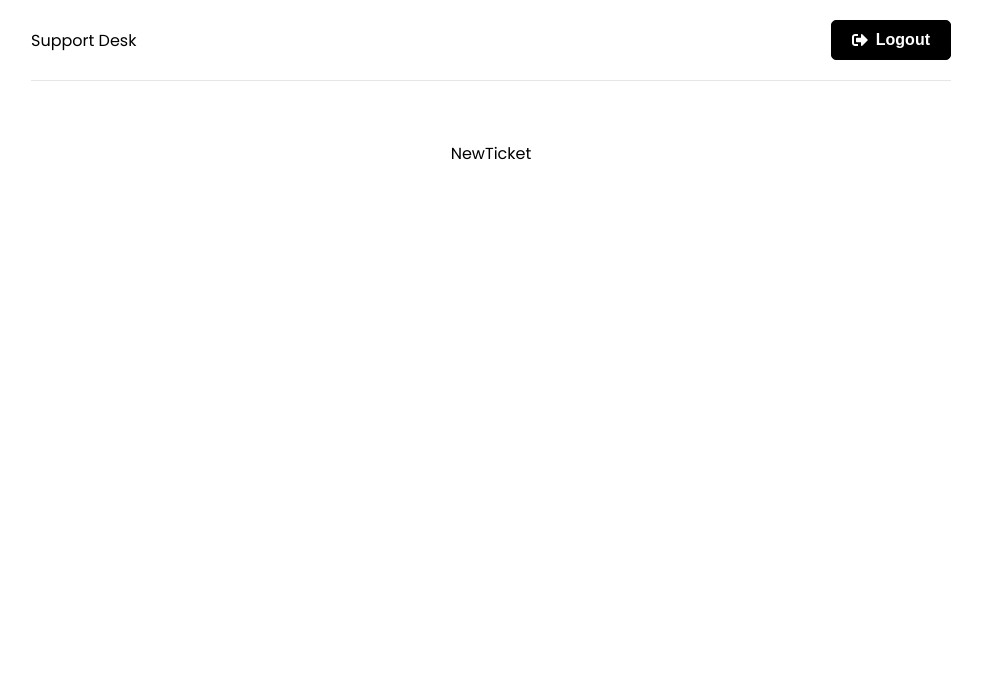
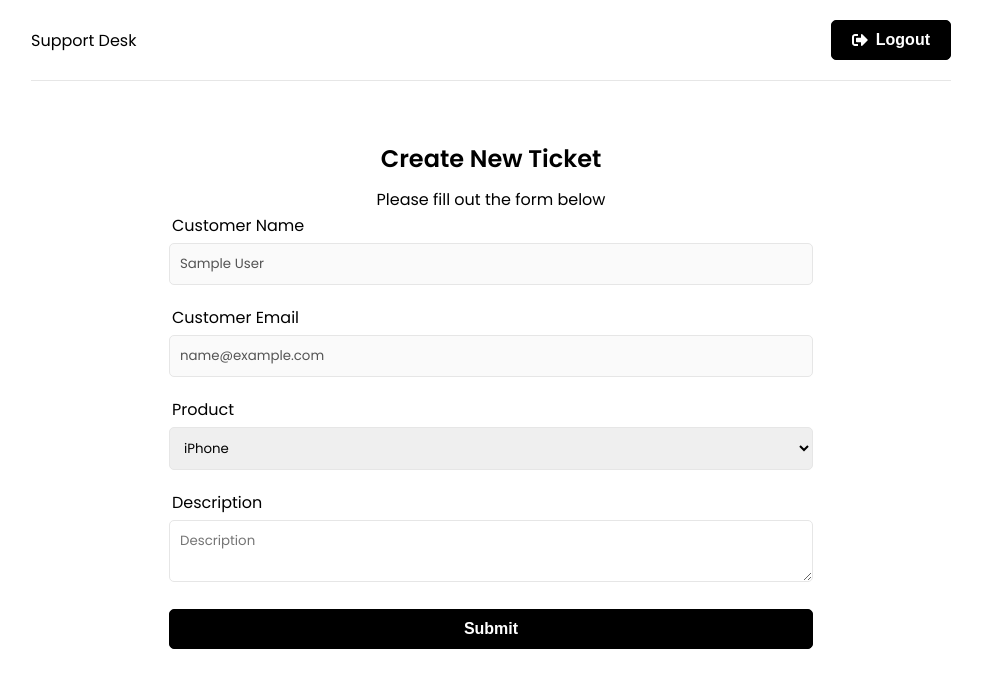
Before and after one commit to Yulian-Caesar/support-desk, a React (Vite) app in the folder frontend/: page /new-ticket in a window 1280 px wide. Shown: the top 688 px of the page, without its empty margins (149-1131 px from the left). Built offline with nearby package versions, Linux system fonts and the light colour scheme; sample sign-in values are in the browser's storage.

Commit message:
New ticket page

```diff
--- a/frontend/src/components/Input.tsx
+++ b/frontend/src/components/Input.tsx
@@ -2,11 +2,12 @@
 	value: string;
 	id: string;
 	name: string;
-	onChange: React.ChangeEventHandler<HTMLInputElement>;
+	onChange?: React.ChangeEventHandler<HTMLInputElement>;
 	placeholder?: string;
 	type?: string;
 	className?: string;
 	required?: boolean;
+	disabled?: boolean;
 }
 
 export const Input: React.FC<InputProps> = (props) => {
@@ -18,7 +19,8 @@
 		placeholder,
 		type = "text",
 		className = '',
-		required = false
+		required = false,
+		disabled = false
 	} = props;
 
 	return (
@@ -31,6 +33,7 @@
 			type={type}
 			className={`form-control ${className}`}
 			required={required}
+			disabled={disabled}
 		/>
 	)
 }
--- a/frontend/src/features/auth/authSlice.tsx
+++ b/frontend/src/features/auth/authSlice.tsx
@@ -3,8 +3,13 @@
 import authService from "./authService";
 import { AxiosError } from 'axios';
 
+type User = {
+	name: string;
+	email: string;
+}
+
 // Get user from localstorage
-const user: object | null = JSON.parse(localStorage.getItem('user') || 'null');
+const user: User | null = JSON.parse(localStorage.getItem('user') || 'null');
 
 const initialState = {
 	user: user || null,
@@ -16,7 +21,7 @@
 
 
 // Register new user
-export const register = createAsyncThunk('auth/register', async(user: object, thunkAPI) => {
+export const register = createAsyncThunk('auth/register', async(user: User, thunkAPI) => {
 	try {
 		return await authService.register(user)
 	} catch (error: unknown) {
@@ -32,7 +37,7 @@
 
 
 // Login user
-export const login = createAsyncThunk('auth/login', async(user: object, thunkAPI) => {
+export const login = createAsyncThunk('auth/login', async(user: User, thunkAPI) => {
 	try {
 		return await authService.login(user)
 	} catch (error: unknown) {
--- a/frontend/src/pages/NewTicket.tsx
+++ b/frontend/src/pages/NewTicket.tsx
@@ -1,7 +1,75 @@
-import React from 'react'
+import { useSelector } from "react-redux"
+import { RootState } from "../store"
+import { useState } from "react"
+import { Input } from "../components/Input"
+import { Button } from "../components/Button"
 
 export const NewTicket = () => {
-  return (
-	<div>NewTicket</div>
-  )
+	const {user} = useSelector((state: RootState) => state.auth)
+	const [name] = useState(user ? user.name : '')
+	const [email] = useState(user ? user.email : '')
+
+	const [product, setProduct] = useState('iPhone')
+	const [description, setDescription] = useState('')
+
+	const onSubmit = (e: React.FormEvent<HTMLFormElement>) => {
+		e.preventDefault();
+	}
+
+	return (
+		<>
+			<section className="headign">
+				<h1>Create New Ticket</h1>
+				<p>Please fill out the form below</p>
+			</section>
+
+			<section className="form">
+				<div className="form-group">
+					<label htmlFor="name">Customer Name</label>
+					<Input
+						id="name"
+						name="name"
+						value={name}
+						disabled
+					/>
+				</div>
+				<div className="form-group">
+					<label htmlFor="email">Customer Email</label>
+					<Input
+						id="email"
+						name="email"
+						value={email}
+						disabled
+					/>
+				</div>
+
+				<form onSubmit={onSubmit}>
+					<div className="form-group">
+						<label htmlFor="product">Product</label>
+						<select id="product" name="product" value={product} onChange={(e) => setProduct(e.target.value)}>
+							<option value='iPhone'>iPhone</option>
+							<option value='Macbook Pro'>Macbook Pro</option>
+							<option value='iMac'>iMac</option>
+							<option value='iPad'>iPad</option>
+						</select>
+					</div>
+					<div className="form-group">
+						<label htmlFor="description">Description</label>
+						<textarea
+							id="description"
+							name="description"
+							className="form-control"
+							placeholder="Description"
+							value={description}
+							onChange={(e) => setDescription(e.target.value)}
+							required
+						/>
+					</div>
+					<div className="form-group">
+						<Button className="btn-block">Submit</Button>
+					</div>
+				</form>
+			</section>
+		</>
+	)
 }
```
